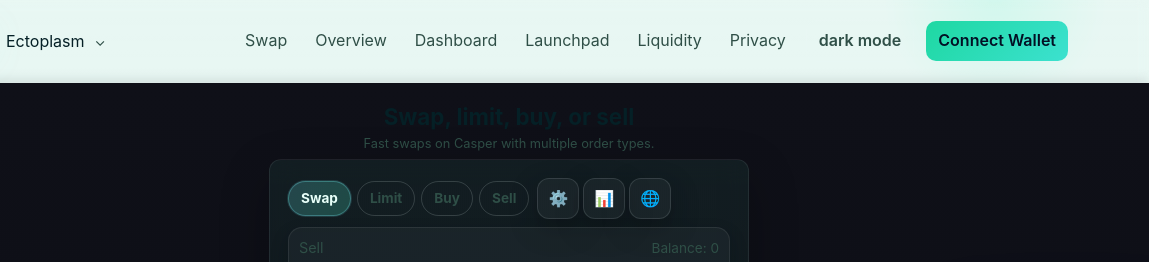
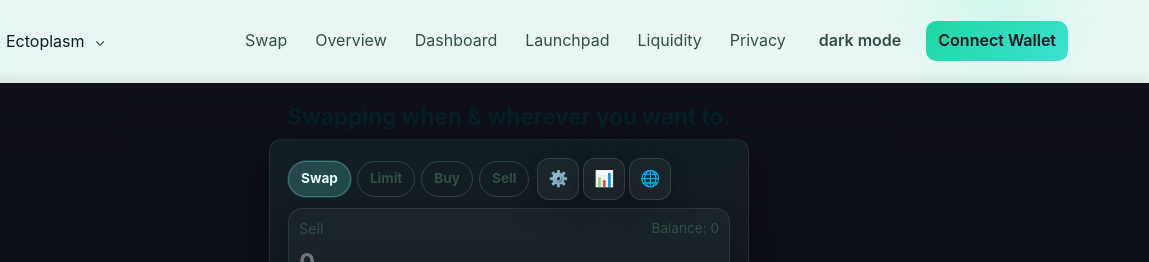
Before and after one commit to EcosystemNetwork/Ectoplasm, a plain HTML site: page index.html in a window 1280 px wide. Shown: the top 262 px of the page, 131-1280 px from the left. Drawn offline with Linux system fonts and the light colour scheme; no server answers.

Commit message:
Update index.html

```diff
--- a/index.html
+++ b/index.html
@@ -110,8 +110,7 @@
     <section class="hero swap-hero" id="swap">
       <div class="container swap-layout">
         <div class="swap-heading">
-          <h1 id="swap-heading-title">Swap, limit, buy, or sell</h1>
-          <p class="muted">Fast swaps on Casper with multiple order types.</p>
+          <h1 id="swap-heading-title">Swapping when & wherever you want to.</h1>
         </div>
         <div class="hero-card swap-shell" aria-labelledby="swap-heading-title">
           <div class="swap-toolbar compact">
```
